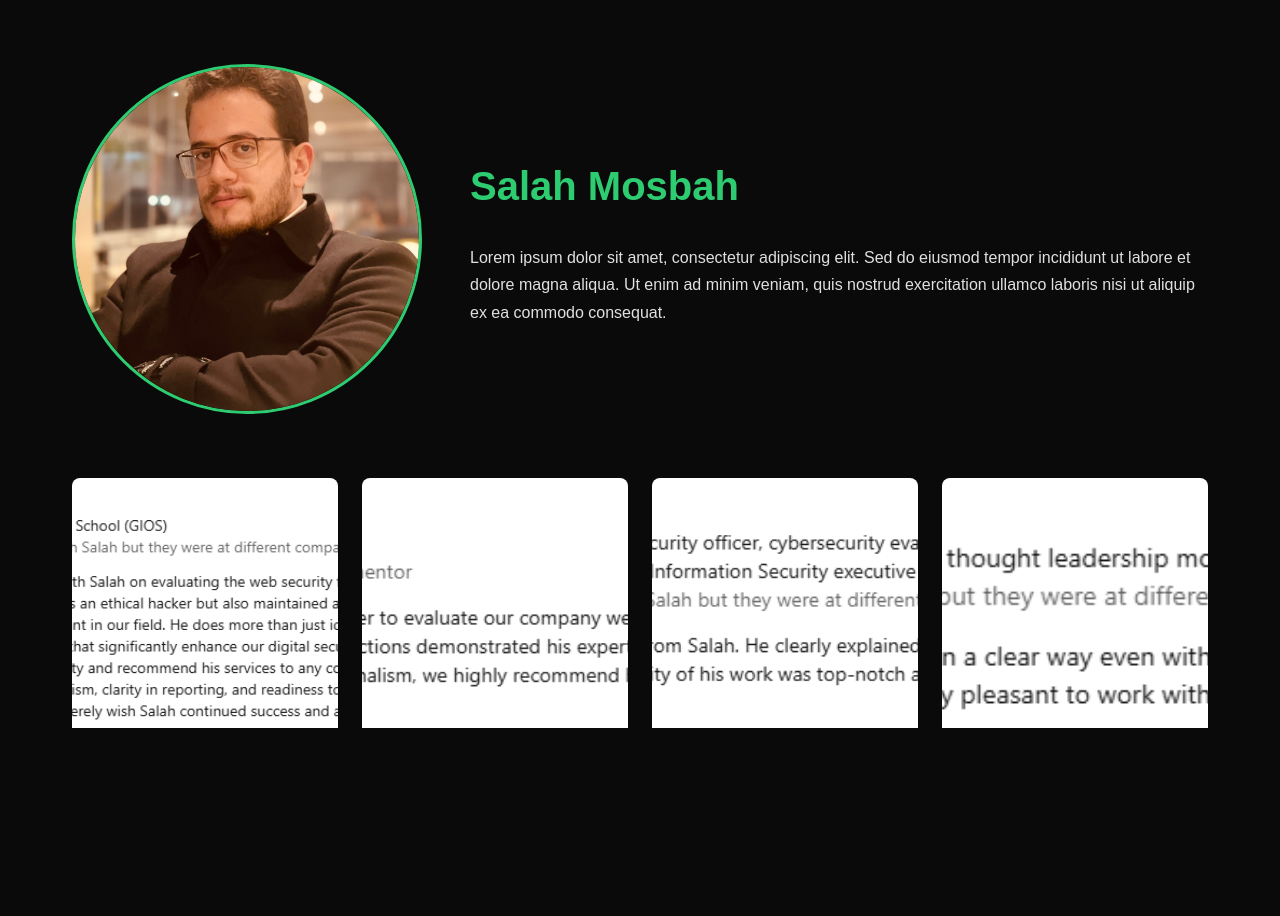
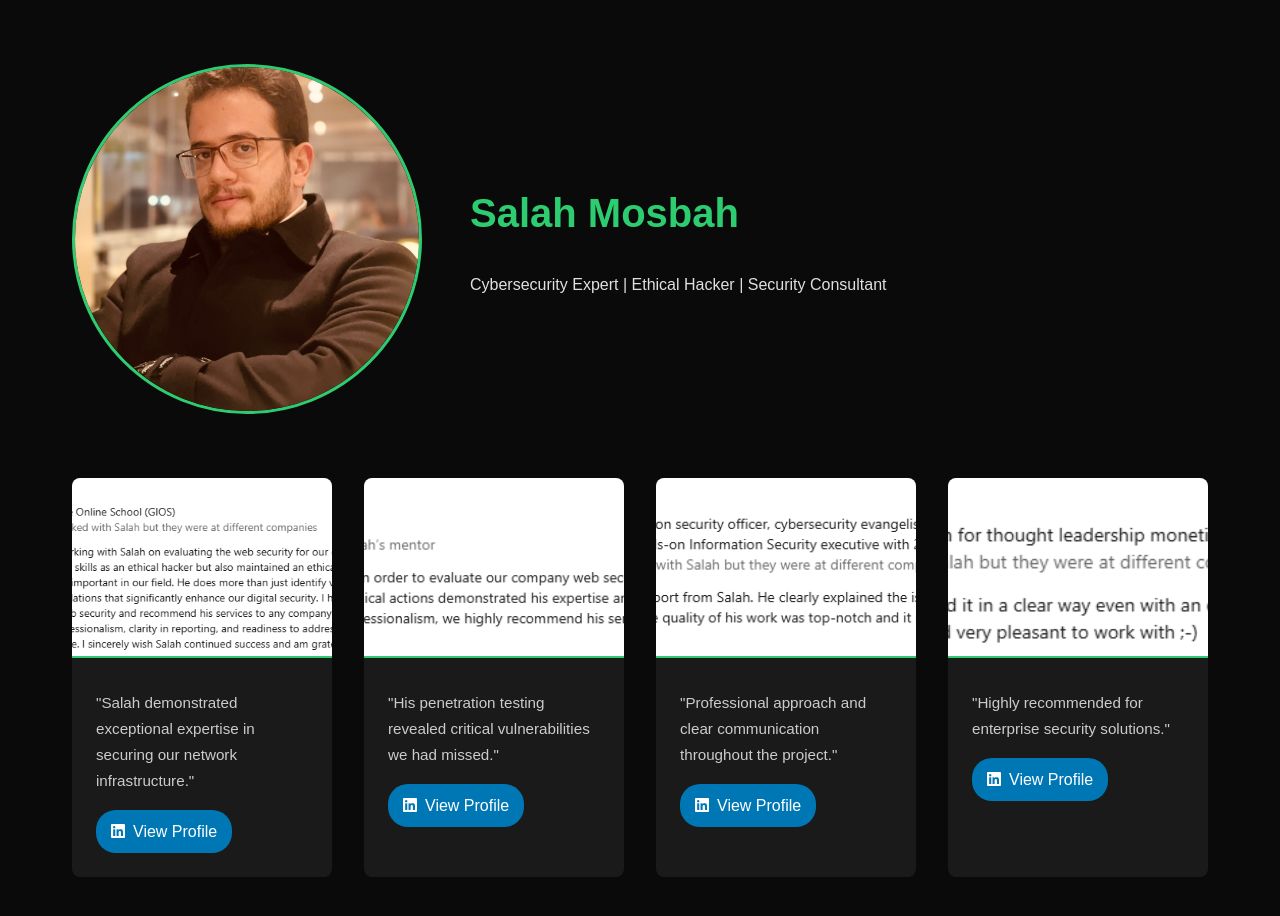
Before and after one commit to 101zero/mosbah, a plain HTML site: page index.html in a window 1280 px wide. Before the commit the page ends 800 px from the top, so only its background shows below. Drawn offline with Linux system fonts and the light colour scheme.

Commit message:
Update index.html

```diff
--- a/index.html
+++ b/index.html
@@ -26,7 +26,6 @@
             line-height: 1.7;
         }
 
-        /* Profile Section */
         .profile-section {
             max-width: 1200px;
             margin: 4rem auto;
@@ -44,24 +43,20 @@
             border: 3px solid var(--accent);
         }
 
-        .bio {
-            flex: 1;
-        }
-
         .bio h1 {
             font-size: 2.5rem;
             color: var(--accent);
             margin-bottom: 1.5rem;
         }
 
-        /* Testimonials Grid */
+        /* تحسين قسم التوصيات */
         .testimonials-grid {
             max-width: 1200px;
             margin: 4rem auto;
             padding: 0 2rem;
             display: grid;
-            grid-template-columns: repeat(4, 1fr);
-            gap: 1.5rem;
+            grid-template-columns: repeat(auto-fit, minmax(250px, 1fr));
+            gap: 2rem;
         }
 
         .testimonial-item {
@@ -69,34 +64,42 @@
             border-radius: 8px;
             overflow: hidden;
             transition: transform 0.3s;
-        }
-
-        .testimonial-item:hover {
-            transform: translateY(-5px);
+            background: var(--card-bg);
         }
 
         .testimonial-img {
             width: 100%;
-            height: 250px;
+            height: 180px;
             object-fit: cover;
-            filter: grayscale(30%);
+            border-bottom: 2px solid var(--accent);
+        }
+
+        .testimonial-content {
+            padding: 1.5rem;
+        }
+
+        .testimonial-text {
+            font-size: 0.95rem;
+            margin-bottom: 1rem;
+            color: #ccc;
         }
 
         .linkedin-badge {
-            position: absolute;
-            top: 10px;
-            right: 10px;
-            background: rgba(0, 119, 181, 0.9);
-            padding: 6px 12px;
-            border-radius: 20px;
-            display: flex;
+            display: inline-flex;
             align-items: center;
             gap: 8px;
+            background: #0077b5;
+            color: white !important;
+            padding: 8px 15px;
+            border-radius: 20px;
             text-decoration: none;
-            color: white !important;
+            transition: opacity 0.3s;
         }
 
-        /* Responsive Design */
+        .linkedin-badge:hover {
+            opacity: 0.9;
+        }
+
         @media (max-width: 768px) {
             .profile-section {
                 flex-direction: column;
@@ -108,61 +111,76 @@
                 height: 250px;
             }
 
-            .testimonials-grid {
-                grid-template-columns: repeat(2, 1fr);
-            }
-        }
-
-        @media (max-width: 480px) {
-            .testimonials-grid {
-                grid-template-columns: 1fr;
+            .testimonial-img {
+                height: 150px;
             }
         }
     </style>
 </head>
 <body>
-    <!-- Profile Section -->
     <section class="profile-section">
         <img src="images/Salah.jpg" alt="Salah Mosbah" class="profile-img">
         <div class="bio">
             <h1>Salah Mosbah</h1>
-            <p>Lorem ipsum dolor sit amet, consectetur adipiscing elit. Sed do eiusmod tempor incididunt ut labore et dolore magna aliqua. Ut enim ad minim veniam, quis nostrud exercitation ullamco laboris nisi ut aliquip ex ea commodo consequat.</p>
+            <p>Cybersecurity Expert | Ethical Hacker | Security Consultant</p>
         </div>
     </section>
 
-    <!-- Testimonials Grid -->
     <div class="testimonials-grid">
+        <!-- Testimonial 1 -->
         <div class="testimonial-item">
-            <a href="https://www.linkedin.com/in/salah-mosbah" class="linkedin-badge" target="_blank">
+            <img src="images/1.png" class="testimonial-img" alt="Client 1">
+            <div class="testimonial-content">
+                <div class="testimonial-text">
+                    "Salah demonstrated exceptional expertise in securing our network infrastructure."
+                </div>
+                <a href="https://linkedin.com/in/client1" class="linkedin-badge" target="_blank">
                     <i class="fab fa-linkedin"></i>
-                Profile
+                    View Profile
                 </a>
-            <img src="images/1.png" class="testimonial-img" alt="Testimonial 1">
+            </div>
         </div>
 
-        <!-- Repeat for other 3 testimonials -->
+        <!-- Testimonial 2 -->
         <div class="testimonial-item">
-            <a href="https://www.linkedin.com/in/salah-mosbah" class="linkedin-badge" target="_blank">
+            <img src="images/2.png" class="testimonial-img" alt="Client 2">
+            <div class="testimonial-content">
+                <div class="testimonial-text">
+                    "His penetration testing revealed critical vulnerabilities we had missed."
+                </div>
+                <a href="https://linkedin.com/in/client2" class="linkedin-badge" target="_blank">
                     <i class="fab fa-linkedin"></i>
-                Profile
+                    View Profile
                 </a>
-            <img src="images/2.png" class="testimonial-img" alt="Testimonial 2">
+            </div>
         </div>
 
+        <!-- Testimonial 3 -->
         <div class="testimonial-item">
-            <a href="https://www.linkedin.com/in/salah-mosbah" class="linkedin-badge" target="_blank">
+            <img src="images/3.png" class="testimonial-img" alt="Client 3">
+            <div class="testimonial-content">
+                <div class="testimonial-text">
+                    "Professional approach and clear communication throughout the project."
+                </div>
+                <a href="https://linkedin.com/in/client3" class="linkedin-badge" target="_blank">
                     <i class="fab fa-linkedin"></i>
-                Profile
+                    View Profile
                 </a>
-            <img src="images/3.png" class="testimonial-img" alt="Testimonial 3">
+            </div>
         </div>
 
+        <!-- Testimonial 4 -->
         <div class="testimonial-item">
-            <a href="https://www.linkedin.com/in/salah-mosbah" class="linkedin-badge" target="_blank">
+            <img src="images/4.png" class="testimonial-img" alt="Client 4">
+            <div class="testimonial-content">
+                <div class="testimonial-text">
+                    "Highly recommended for enterprise security solutions."
+                </div>
+                <a href="https://linkedin.com/in/client4" class="linkedin-badge" target="_blank">
                     <i class="fab fa-linkedin"></i>
-                Profile
+                    View Profile
                 </a>
-            <img src="images/4.png" class="testimonial-img" alt="Testimonial 4">
+            </div>
         </div>
     </div>
 </body>
```
Lines whose indentation alone changed are shown as unchanged.
